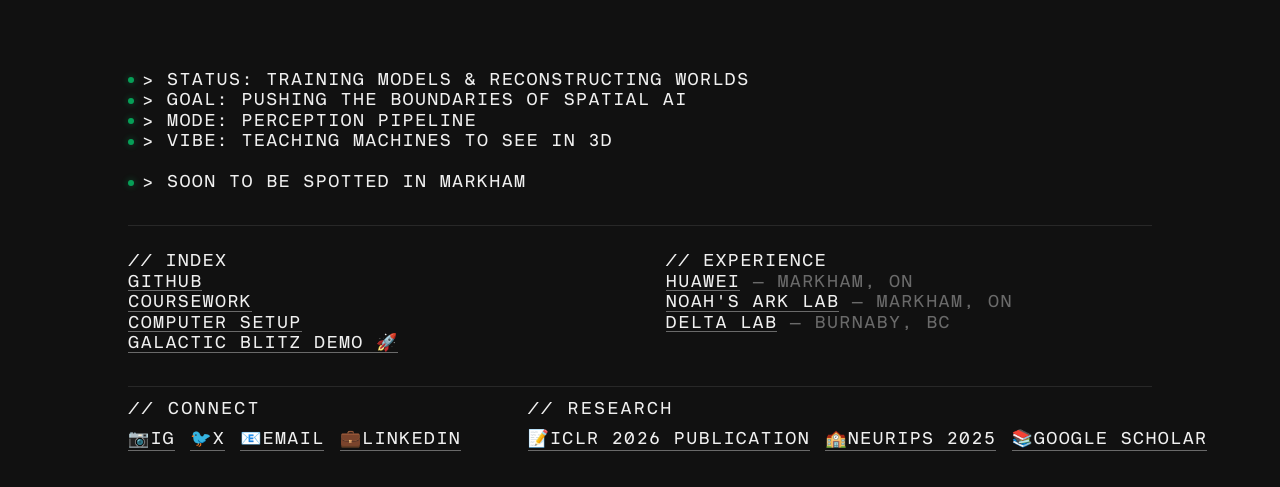
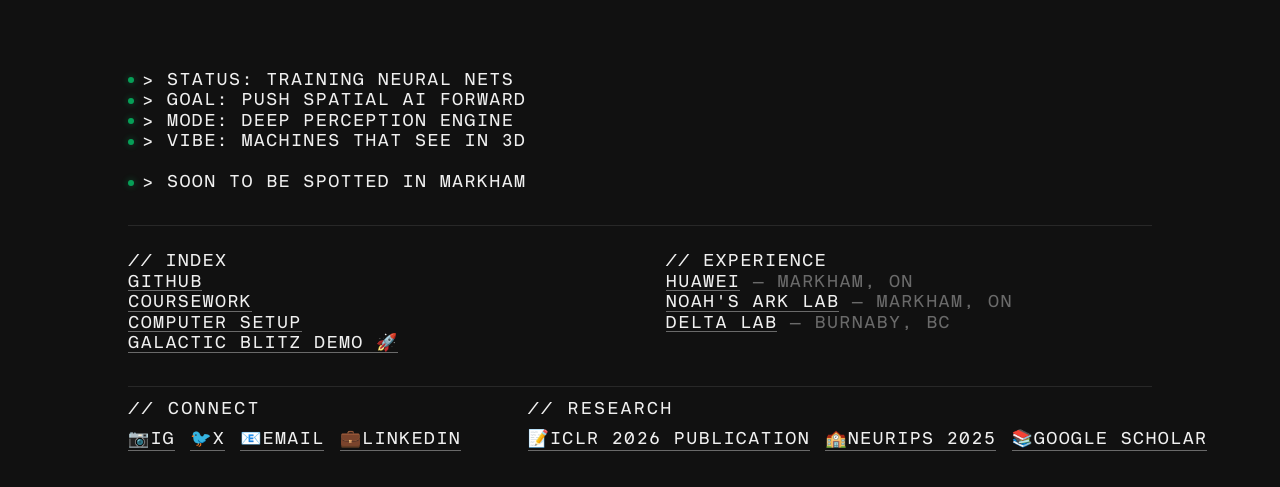
Before and after one commit to mehrdadmmz/mehrdadmmz.github.io, a plain HTML site: page index.html in a window 1280 px wide. Shown: the part 327-814 px from the top of the page. Drawn offline with Linux system fonts and the light colour scheme.

Commit message:
Update index.html

```diff
--- a/index.html
+++ b/index.html
@@ -23,10 +23,10 @@
   </header>
 
   <main>
-    <p class="small status status-live">> Status: Training models & reconstructing worlds</p>
-    <p class="small status status-live">> Goal: Pushing the boundaries of spatial AI</p>
-    <p class="small status status-live">> Mode: Perception pipeline</p>
-    <p class="small status status-live">> Vibe: Teaching machines to see in 3D</p>
+    <p class="small status status-live">> Status: Training neural nets</p>
+    <p class="small status status-live">> Goal: Push spatial AI forward</p>
+    <p class="small status status-live">> Mode: Deep perception engine</p>
+    <p class="small status status-live">> Vibe: Machines that see in 3D</p>
     <p class="small status"><br /></p>
     <p class="small status status-live">
       > Soon to be spotted in Markham, Ontario 🌨️
```
